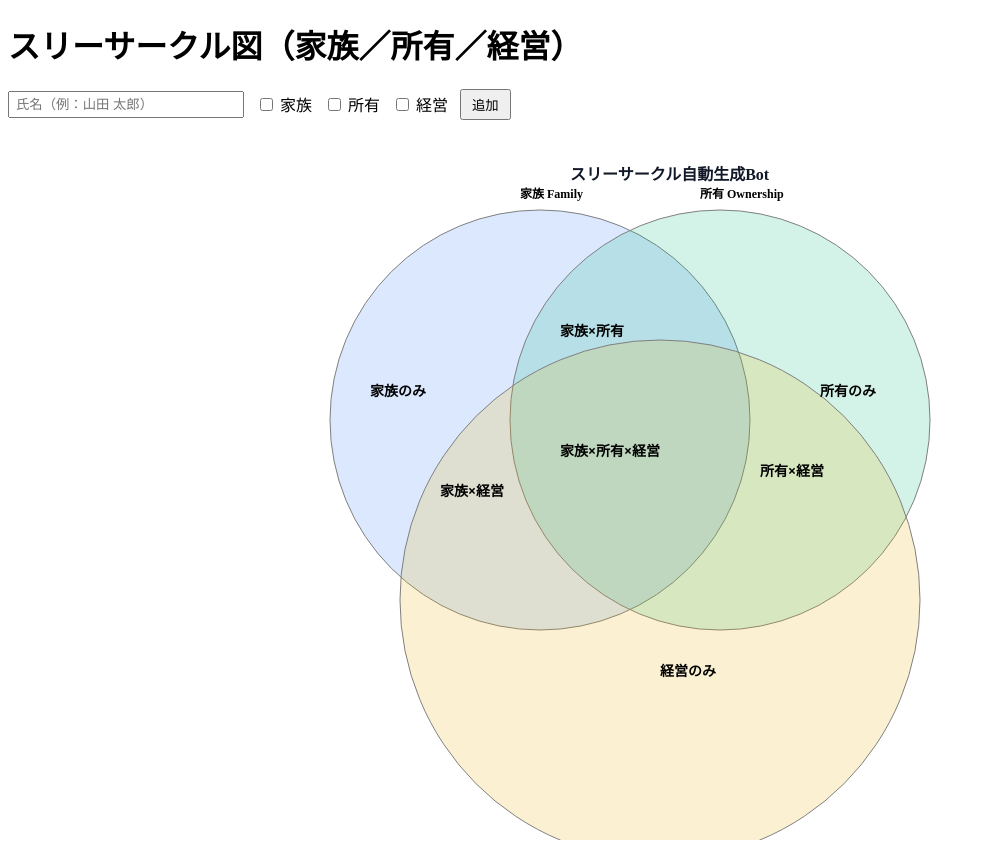
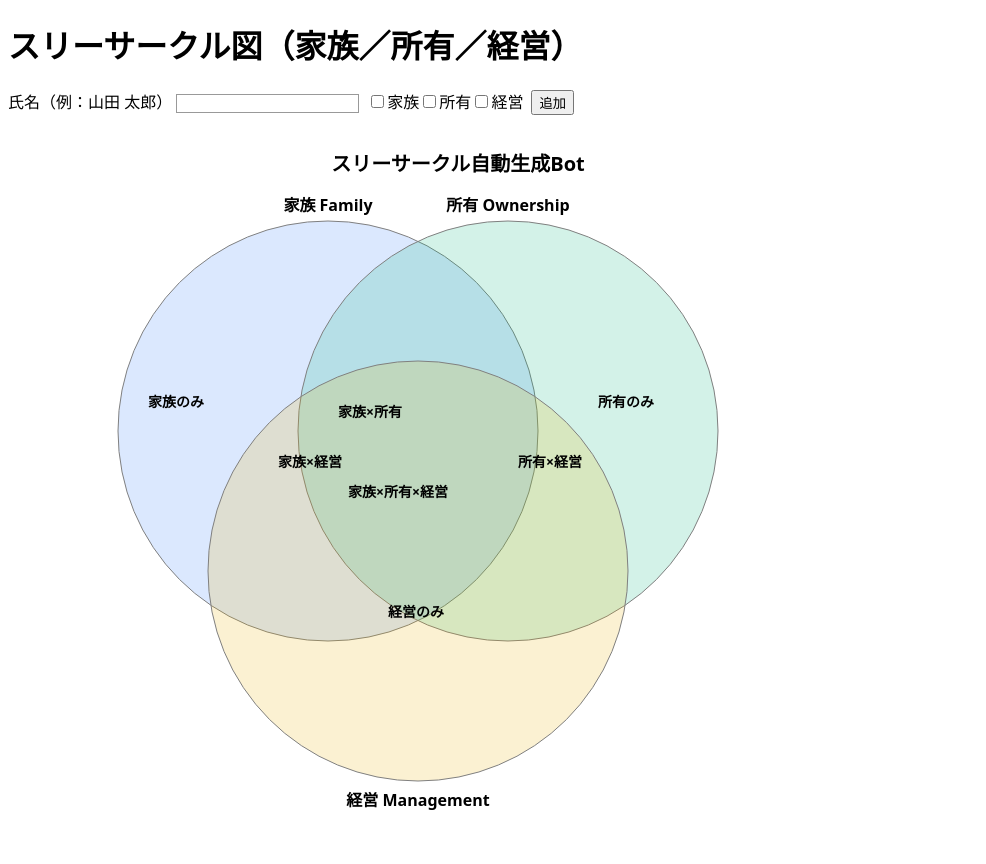
Before and after one commit to kyatoh-del/three-circle-bot, a React (Create React App) app: page / in a window 1280 px wide. Shown: the whole page, without its empty margins (0-986 px from the left). Built offline with nearby package versions, Linux system fonts and the light colour scheme.

Commit message:
Update ThreeCircleBot.tsx

```diff
--- a/src/ThreeCircleBot.tsx
+++ b/src/ThreeCircleBot.tsx
@@ -1,6 +1,6 @@
-import React, { useMemo, useRef, useState } from "react";
+import React, { useState, useMemo, useRef } from "react";
 
-// ========= Types =========
+// ---- 型定義 ----
 type Participant = {
   id: string;
   name: string;
@@ -13,260 +13,221 @@ type Layout = {
   onlyF: Participant[];
   onlyO: Participant[];
   onlyM: Participant[];
-  fAndO: Participant[];
-  fAndM: Participant[];
-  oAndM: Participant[];
-  all: Participant[];
+  FO: Participant[];
+  FM: Participant[];
+  OM: Participant[];
+  FOM: Participant[];
 };
 
-// ========= Utilities =========
-const genId = (() => {
-  let i = 0;
-  return () => `id_${Date.now().toString(36)}_${i++}`;
-})();
+// ---- ユーティリティ ----
+function genId() {
+  return Math.random().toString(36).substr(2, 9);
+}
 
-// 3つの円のサイズ/座標
-const WIDTH = 900;
-const HEIGHT = 720;
-const OFFSET_X = 30; // 全体の微調整（左右）
-const OFFSET_Y = 0;  // 全体の微調整（上下）
-
-const R = 210;
-const CX = 320;
-const CY = 300;
-
-const R2 = 210;
-const CX2 = 500;
-const CY2 = 300;
-
-const R3 = 260;
-const CX3 = 440;
-const CY3 = 480;
-
-// ========= 分類ロジック =========
 function classify(people: Participant[]): Layout {
   const out: Layout = {
     onlyF: [],
     onlyO: [],
     onlyM: [],
-    fAndO: [],
-    fAndM: [],
-    oAndM: [],
-    all: [],
+    FO: [],
+    FM: [],
+    OM: [],
+    FOM: [],
   };
-
   for (const p of people) {
-    const f = p.family;
-    const o = p.owner;
-    const m = p.mgmt;
-
-    const s = (x: boolean) => (x ? 1 : 0);
-    const sum = s(f) + s(o) + s(m);
-
-    if (sum === 3) out.all.push(p);
-    else if (sum === 2) {
-      if (f && o) out.fAndO.push(p);
-      else if (f && m) out.fAndM.push(p);
-      else if (o && m) out.oAndM.push(p);
-    } else if (sum === 1) {
-      if (f) out.onlyF.push(p);
-      else if (o) out.onlyO.push(p);
-      else out.onlyM.push(p);
+    const { family, owner, mgmt } = p;
+    const sum = [family, owner, mgmt].filter(Boolean).length;
+    if (sum === 1) {
+      if (family) out.onlyF.push(p);
+      if (owner) out.onlyO.push(p);
+      if (mgmt) out.onlyM.push(p);
+    } else if (sum === 2) {
+      if (family && owner) out.FO.push(p);
+      if (family && mgmt) out.FM.push(p);
+      if (owner && mgmt) out.OM.push(p);
+    } else if (sum === 3) {
+      out.FOM.push(p);
     }
   }
   return out;
 }
 
-// ========= 領域ボックス =========
-const labelStyle: React.CSSProperties = {
-  fontSize: 14,
-  fontWeight: 600,
-};
-const itemStyle: React.CSSProperties = {
-  fontSize: 13,
-};
+// ---- レイアウト用定数 ----
+const WIDTH = 900, HEIGHT = 720;
+const CX = 320, CY = 300, R = 210;
+const CX2 = 500, CY2 = 300, R2 = 210;
+const CX3 = 410, CY3 = 440, R3 = 210;
 
-function regionBox(
+// ---- SVG 部品 ----
+const VennSVG = React.forwardRef<SVGSVGElement, { title: string; layout: Layout }>(
+  ({ title, layout }, ref) => {
+    const labelStyle = { fontSize: 14, fontWeight: 600 } as const;
+    const itemStyle = { fontSize: 13 } as const;
+
+    // 領域ボックス
+    const regionBox = (
       x: number,
       y: number,
       w: number,
       h: number,
       title: string,
       items: Participant[]
-) {
-  return (
-    <g key={`${title}-${x}-${y}`}>
-      <foreignObject x={x} y={y} width={w} height={h} style={{ overflow: "hidden" }}>
+    ) => (
+      <foreignObject
+        x={x}
+        y={y}
+        width={w}
+        height={h}
+        style={{ overflow: "hidden" }}
+        requiredExtensions="http://www.w3.org/1999/xhtml"
+      >
         <div
           style={{
             fontFamily:
-              "'Noto Sans JP','IPAPGothic','Meiryo',system-ui,-apple-system,'Segoe UI',Roboto,'Noto Sans',sans-serif",
+              "'Noto Sans JP','IPAexGothic','Meiryo',system-ui,-apple-system,'Segoe UI',Roboto,'Noto Sans',sans-serif",
             display: "flex",
             flexDirection: "column",
             gap: 4,
           }}
-          xmlns="http://www.w3.org/1999/xhtml"
         >
           <div style={labelStyle}>{title}</div>
-          {items.length > 0 && (
-            <div style={{ ...itemStyle, display: "flex", flexDirection: "column", gap: 2 }}>
-              {items.map((p) => (
-                <span key={p.id} style={{ color: "#0b7280" }}>・{p.name}</span>
+          {items.length > 0 &&
+            items.map((p) => (
+              <div key={p.id} style={itemStyle}>
+                {p.name}
+              </div>
             ))}
         </div>
-          )}
-        </div>
       </foreignObject>
-    </g>
+    );
+
+    return (
+      <svg
+        ref={ref}
+        xmlns="http://www.w3.org/2000/svg"
+        width={WIDTH}
+        height={HEIGHT}
+        viewBox={`0 0 ${WIDTH} ${HEIGHT}`}
+      >
+        <text
+          x={WIDTH / 2}
+          y={40}
+          textAnchor="middle"
+          fontSize={20}
+          fontWeight={700}
+        >
+          {title}
+        </text>
+
+        <circle cx={CX} cy={CY} r={R} fill="rgba(59,130,246,0.18)" stroke="gray" />
+        <circle cx={CX2} cy={CY2} r={R2} fill="rgba(16,185,129,0.18)" stroke="gray" />
+        <circle cx={CX3} cy={CY3} r={R3} fill="rgba(234,179,8,0.18)" stroke="gray" />
+
+        {/* ラベル */}
+        <text x={CX} y={CY - R - 10} textAnchor="middle" fontWeight={600}>
+          家族 Family
+        </text>
+        <text x={CX2} y={CY2 - R2 - 10} textAnchor="middle" fontWeight={600}>
+          所有 Ownership
+        </text>
+        <text x={CX3} y={CY3 + R3 + 25} textAnchor="middle" fontWeight={600}>
+          経営 Management
+        </text>
+
+        {/* 領域 */}
+        {regionBox(CX - R + 30, CY - 40, 150, 120, "家族のみ", layout.onlyF)}
+        {regionBox(CX2 + 90, CY - 40, 150, 120, "所有のみ", layout.onlyO)}
+        {regionBox(CX3 - 30, CY3 + 30, 180, 120, "経営のみ", layout.onlyM)}
+
+        {regionBox(CX - 50, CY + 20, 150, 120, "家族×経営", layout.FM)}
+        {regionBox(CX2 + 10, CY + 20, 150, 120, "所有×経営", layout.OM)}
+        {regionBox(CX + 10, CY - 30, 150, 120, "家族×所有", layout.FO)}
+
+        {regionBox(CX + 20, CY + 50, 160, 120, "家族×所有×経営", layout.FOM)}
+      </svg>
     );
   }
+);
 
-// ========= 本体コンポーネント =========
+// ---- 初期データ ----
+const initialPeople: Participant[] = [];
+
+// ---- メイン ----
 export default function ThreeCircleBot() {
+  const [people, setPeople] = useState<Participant[]>(initialPeople);
   const [name, setName] = useState("");
-  const [flags, setFlags] = useState<{ f: boolean; o: boolean; m: boolean }>({
-    f: false,
-    o: false,
-    m: false,
-  });
-  const svgRef = useRef<SVGSVGElement | null>(null);
-
-  // 初期データ（空スタート）
-  const [people, setPeople] = useState<Participant[]>([]);
+  const [family, setFamily] = useState(false);
+  const [owner, setOwner] = useState(false);
+  const [mgmt, setMgmt] = useState(false);
+  const svgRef = useRef<SVGSVGElement>(null);
 
   const layout = useMemo(() => classify(people), [people]);
 
-  // 追加
-  const add = () => {
-    const n = name.trim();
-    if (!n) return;
-    const p: Participant = {
-      id: genId(),
-      name: n,
-      family: flags.f,
-      owner: flags.o,
-      mgmt: flags.m,
-    };
-    setPeople((prev) => [...prev, p]);
+  const addPerson = () => {
+    if (!name.trim()) return;
+    setPeople([
+      ...people,
+      { id: genId(), name, family, owner, mgmt }
+    ]);
     setName("");
-    setFlags({ f: false, o: false, m: false });
+    setFamily(false);
+    setOwner(false);
+    setMgmt(false);
   };
 
   return (
-    <div className="min-h-screen w-full bg-white">
-      {/* ヘッダ */}
-      <header className="mx-auto max-w-6xl px-4 py-3">
+    <div
+      className="min-h-screen w-full bg-gray-50 text-gray-900"
+      style={{
+        fontFamily: "'Noto Sans JP','IPAexGothic','Meiryo',system-ui,-apple-system,'Segoe UI',Roboto,'Noto Sans',sans-serif",
+      }}
+    >
+      <div className="mx-auto max-w-6xl p-6">
+        <header className="mb-6">
           <h1 className="text-2xl md:text-3xl font-semibold tracking-tight">
             スリーサークル図（家族／所有／経営）
           </h1>
         </header>
 
-      {/* 入力UI */}
-      <div className="mx-auto max-w-6xl px-4">
-        <div style={{ display: "flex", gap: 12, alignItems: "center", flexWrap: "wrap" }}>
-          <div>
+        <div style={{ marginBottom: "1em" }}>
+          <label>
+            氏名（例：山田 太郎）{" "}
             <input
-              type="text"
               value={name}
               onChange={(e) => setName(e.target.value)}
-              placeholder="氏名（例：山田 太郎）"
-              style={{ padding: "4px 6px", width: 220 }}
+              style={{ border: "1px solid #999", marginRight: 8 }}
             />
-          </div>
-
+          </label>
           <label>
             <input
               type="checkbox"
-              checked={flags.f}
-              onChange={(e) => setFlags((s) => ({ ...s, f: e.target.checked }))}
-            />{" "}
+              checked={family}
+              onChange={(e) => setFamily(e.target.checked)}
+            />
             家族
           </label>
           <label>
             <input
               type="checkbox"
-              checked={flags.o}
-              onChange={(e) => setFlags((s) => ({ ...s, o: e.target.checked }))}
-            />{" "}
+              checked={owner}
+              onChange={(e) => setOwner(e.target.checked)}
+            />
             所有
           </label>
           <label>
             <input
               type="checkbox"
-              checked={flags.m}
-              onChange={(e) => setFlags((s) => ({ ...s, m: e.target.checked }))}
-            />{" "}
+              checked={mgmt}
+              onChange={(e) => setMgmt(e.target.checked)}
+            />
             経営
           </label>
-
-          <button onClick={add} style={{ padding: "4px 10px" }}>
+          <button onClick={addPerson} style={{ marginLeft: 8 }}>
             追加
           </button>
         </div>
-      </div>
 
-      {/* 図 */}
-      <div className="mx-auto max-w-6xl px-2 mt-4">
-        <div
-          style={{
-            width: "100%",
-            display: "flex",
-            justifyContent: "center",
-          }}
-        >
-          <svg
-            ref={svgRef}
-            width={WIDTH}
-            height={HEIGHT}
-            viewBox={`0 0 ${WIDTH} ${HEIGHT}`}
-          >
-            <g transform={`translate(${OFFSET_X}, ${OFFSET_Y})`}>
-              {/* タイトル */}
-              <text
-                x={WIDTH / 2 - 100}
-                y={60}
-                fontSize={16}
-                fontWeight={600}
-                fill="#111827"
-              >
-                スリーサークル自動生成Bot
-              </text>
-
-              {/* 円（家族） */}
-              <circle cx={CX} cy={CY} r={R} fill="rgba(59,130,246,0.18)" stroke="gray" />
-              {/* 円（所有） */}
-              <circle cx={CX2} cy={CY2} r={R2} fill="rgba(16,185,129,0.18)" stroke="gray" />
-              {/* 円（経営） */}
-              <circle cx={CX3} cy={CY3} r={R3} fill="rgba(234,179,8,0.18)" stroke="gray" />
-
-              {/* 軸ラベル */}
-              <text x={CX - 20} y={CY - R - 12} fontSize={12} fontWeight={600}>
-                家族 Family
-              </text>
-              <text x={CX2 - 20} y={CY2 - R2 - 12} fontSize={12} fontWeight={600}>
-                所有 Ownership
-              </text>
-              <text x={CX3 - 20} y={CY3 + R3 + 24} fontSize={12} fontWeight={600}>
-                経営 Management
-              </text>
-
-              {/* ── ラベル配置（ご指定の微調整を反映） ───────────────── */}
-
-              {/* 単独領域 */}
-              {regionBox(CX - R + 40, CY - 40, 160, 120, "家族のみ", layout.onlyF)}   // OKのまま
-              {regionBox(CX2 + 100, CY - 40, 160, 120, "所有のみ", layout.onlyO)}   // 少し左へ（+120 → +100）
-              {regionBox(CX3 + 0,   CY3 + 60, 200, 120, "経営のみ", layout.onlyM)}  // 左下へ（x: +30→0, y: +40→+60）
-
-              {/* 2つ重なり */}
-              {regionBox(CX + 20,  CY - 100, 160, 120, "家族×所有", layout.fAndO)}  // 右上へ
-              {regionBox(CX - 100, CY + 60, 160, 120, "家族×経営", layout.fAndM)}   // 下へ（+20 → +60）
-              {regionBox(CX2 + 40,  CY2 + 40, 160, 120, "所有×経営", layout.oAndM)} // 少し左＆下（+60, +20 → +40, +40）
-
-              {/* 3つ重なり */}
-              {regionBox(CX + 20,  CY + 20,  200, 120, "家族×所有×経営", layout.all)} // 右下へ
-            </g>
-          </svg>
-        </div>
+        <VennSVG ref={svgRef} title="スリーサークル自動生成Bot" layout={layout} />
       </div>
     </div>
   );
```
Lines whose indentation alone changed are shown as unchanged.
